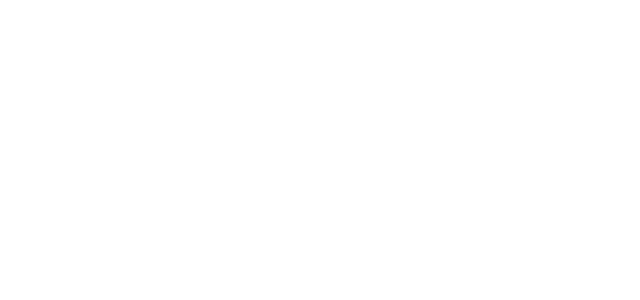
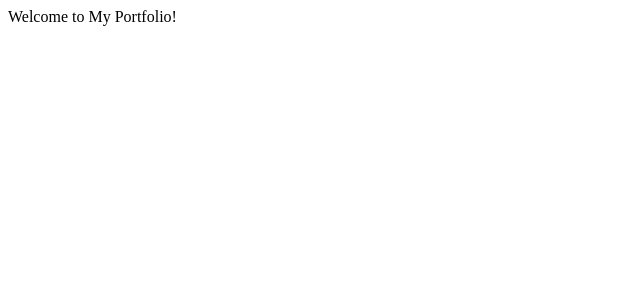
Before and after one commit to NDViana/Portfolio, a Next.js app: page / in a window 1280 px wide. Shown: the top 300 px of the page, without its empty margins (0-640 px from the left). Built offline with nearby package versions, Linux system fonts and the light colour scheme.

Commit message:
Start of my portfolio site

```diff
--- a/src/app/globals.css
+++ b/src/app/globals.css
@@ -8,13 +8,11 @@
 @theme inline {
   --color-background: var(--background);
   --color-foreground: var(--foreground);
-  --font-sans: var(--font-geist-sans);
-  --font-mono: var(--font-geist-mono);
 }
 
 @media (prefers-color-scheme: dark) {
   :root {
-    --background: #b91e1e;
+    --background: #ffffff;
     --foreground: #ededed;
   }
 }
--- a/src/app/layout.tsx
+++ /dev/null
@@ -1,30 +0,0 @@
-import type { Metadata } from "next";
-import { Geist, Geist_Mono } from "next/font/google";
-import "./globals.css";
-
-const geistSans = Geist({
-  variable: "--font-geist-sans",
-  subsets: ["latin"],
-});
-
-const geistMono = Geist_Mono({
-  variable: "--font-geist-mono",
-  subsets: ["latin"],
-});
-
-
-export default function RootLayout({
-  children,
-}: Readonly<{
-  children: React.ReactNode;
-}>) {
-  return (
-    <html lang="en">
-      <body
-        className={`${geistSans.variable} ${geistMono.variable} antialiased`}
-      >
-        {children}
-      </body>
-    </html>
-  );
-}
--- a/src/app/page.tsx
+++ b/src/app/page.tsx
@@ -1,10 +1,3 @@
-
-export default function Home() {
-  return (
-    <div className="grid grid-rows-[20px_1fr_20px] items-center justify-items-center min-h-screen p-8 pb-20 gap-16 sm:p-20 font-[family-name:var(--font-geist-sans)]">
-      <main className="flex flex-col gap-[32px] row-start-2 items-center sm:items-start">
-
-      </main>
-    </div>
-  );
+export default function Page() {
+    return <div>Welcome to My Portfolio!</div>;
 }
```
Also changed, not shown: src/app/home.tsx (added, +10 -0 lines), 1 other file (tests, documents, lock files or other folders).
